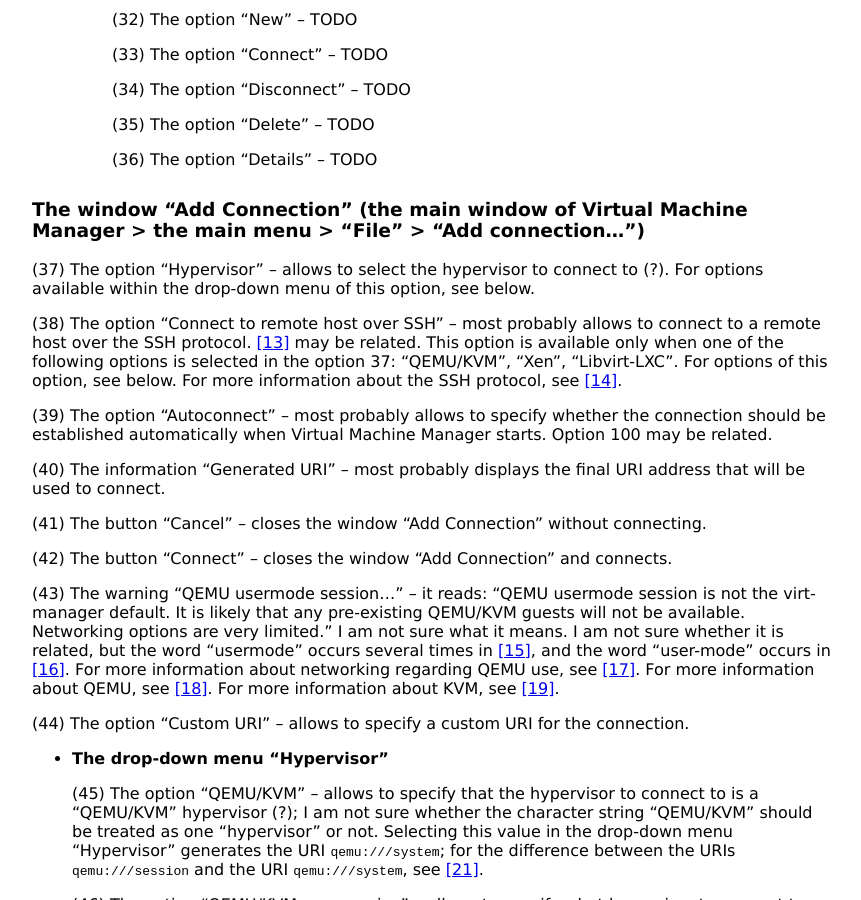
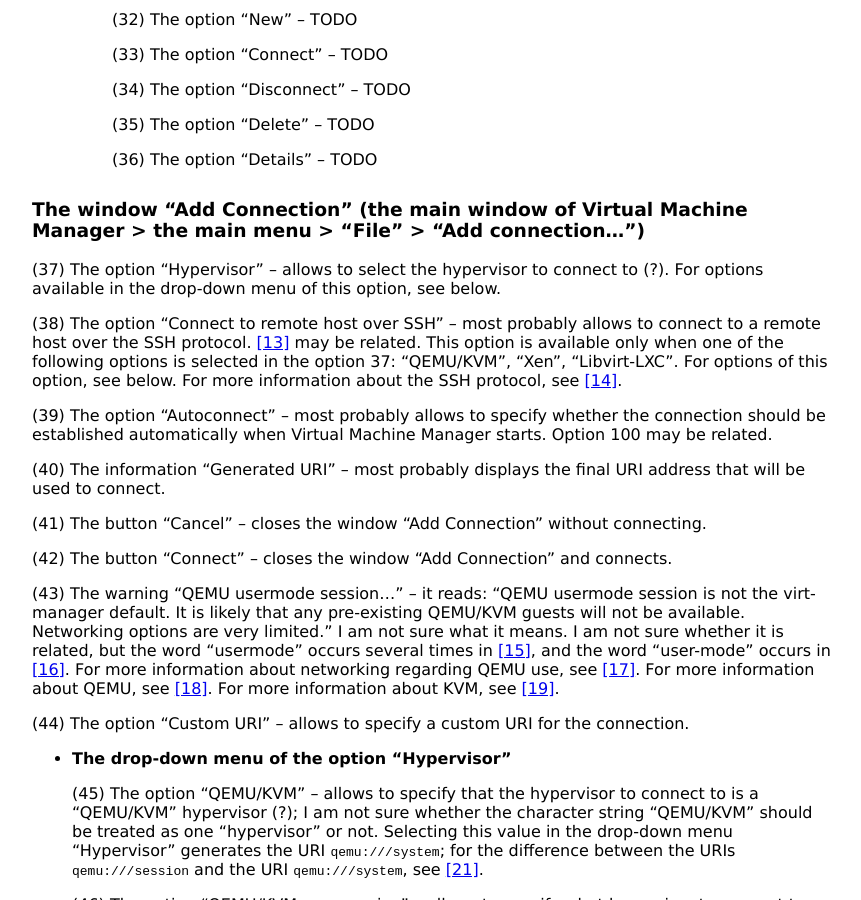
Before and after one commit to DevSilv/DevSilv.github.io, a Jekyll site: the page built from _posts/2021/02/28/2021-02-28-virt-manager-options-and-info.md, in a window 1280 px wide and 900 px high, scrolled down 3272 px. Shown: the whole window, without its empty margins (208-1069 px from the left). Built offline with Jekyll 4.4.1, drawn with Linux system fonts in a browser that asks for light colours.

Commit message:
Change an article
Make the article more consitent. Improve the vocabulary.

```diff
--- a/_posts/2021/02/28/2021-02-28-virt-manager-options-and-info.md
+++ b/_posts/2021/02/28/2021-02-28-virt-manager-options-and-info.md
@@ -145,7 +145,7 @@
 
 ### The window "Add Connection" (the main window of Virtual Machine Manager > the main menu > "File" > "Add connection...")
 
-(37) The option "Hypervisor" – allows to select the hypervisor to connect to (?). For options available within the drop-down menu of this option, see below.
+(37) The option "Hypervisor" – allows to select the hypervisor to connect to (?). For options available in the drop-down menu of this option, see below.
 
 (38) The option "Connect to remote host over SSH" – most probably allows to connect to a remote host over the SSH protocol. [[13]](#13) may be related. This option is available only when one of the following options is selected in the option 37: "QEMU/KVM", "Xen", "Libvirt-LXC". For options of this option, see below. For more information about the SSH protocol, see [[14]](#14).
 
@@ -161,7 +161,7 @@
 
 (44) The option "Custom URI" – allows to specify a custom URI for the connection.
 
-- **The drop-down menu "Hypervisor"**
+- **The drop-down menu of the option "Hypervisor"**
 
     (45) The option "QEMU/KVM" – allows to specify that the hypervisor to connect to is a "QEMU/KVM" hypervisor (?); I am not sure whether the character string "QEMU/KVM" should be treated as one "hypervisor" or not. Selecting this value in the drop-down menu "Hypervisor" generates the URI `qemu:///system`; for the difference between the URIs `qemu:///session` and the URI `qemu:///system`, see [[21]](#21).
 
```
